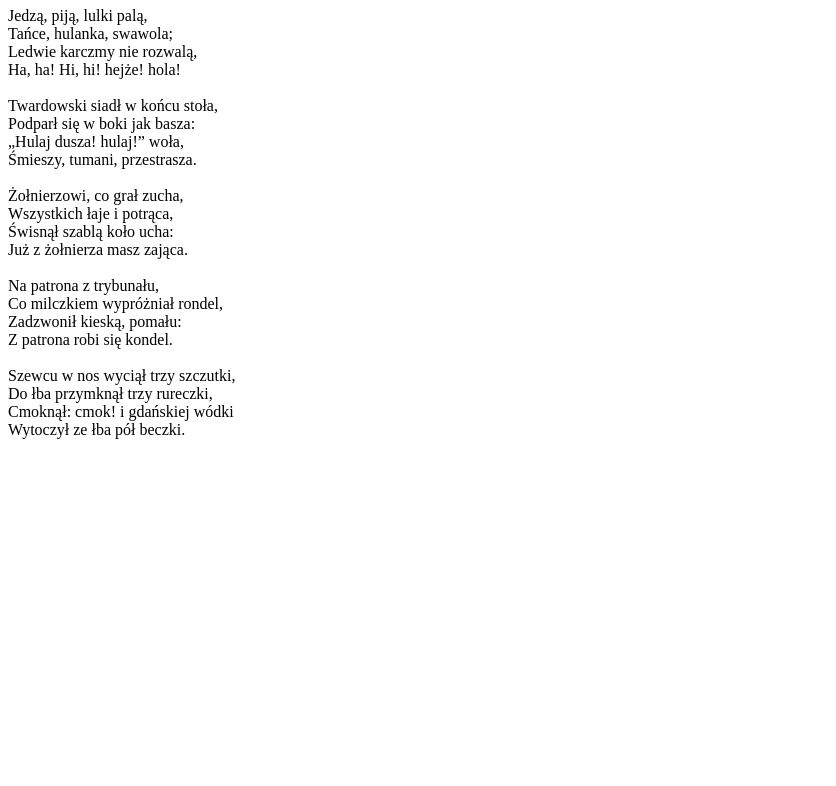
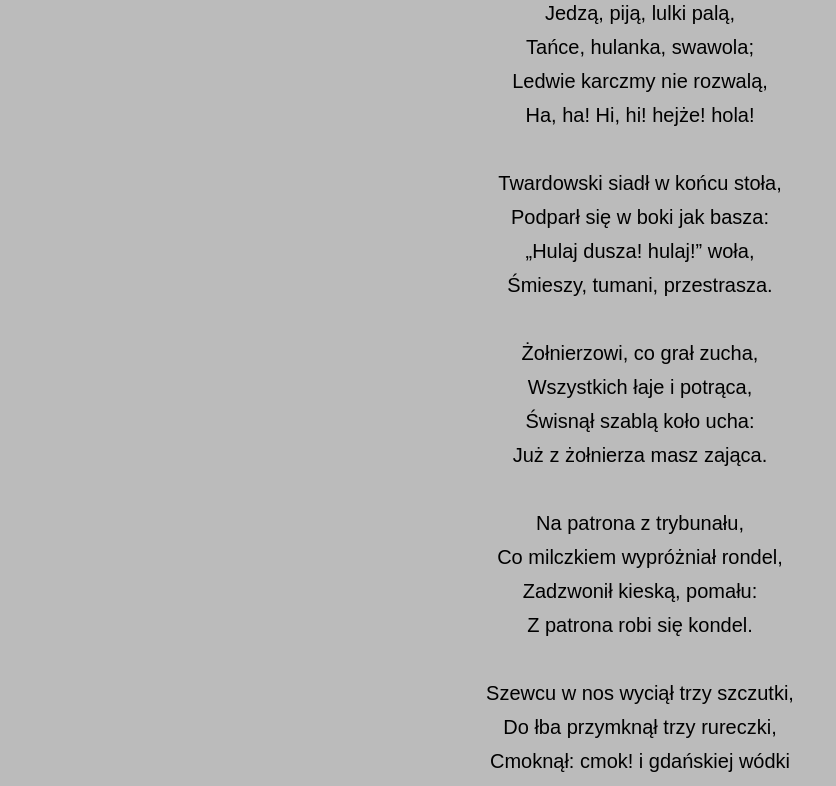
Before and after one commit to Dominik-Wilk/learningGit, a plain HTML site: page index.html in a window 1280 px wide. Shown: the part 153-939 px from the top of the page, without its empty margins (0-836 px from the left). Before the commit the page ends 800 px from the top, so only its background shows below. Drawn offline with Linux system fonts and the light colour scheme.

Commit message:
Link style in html, change bgc color

```diff
--- a/css/style.css
+++ b/css/style.css
@@ -7,7 +7,7 @@
 
 body {
 	height: 100vh;
-	background-color: #fff;
+	background-color: #bbb;
 	color: #000;
 	font-size: 20px;
 	line-height: 1.7;
--- a/index.html
+++ b/index.html
@@ -5,6 +5,7 @@
     <meta charset="UTF-8">
     <meta name="viewport" content="width=device-width, initial-scale=1.0">
     <title>poem</title>
+    <link rel="stylesheet" href="/css/style.css">
 </head>
 
 <body>
```
